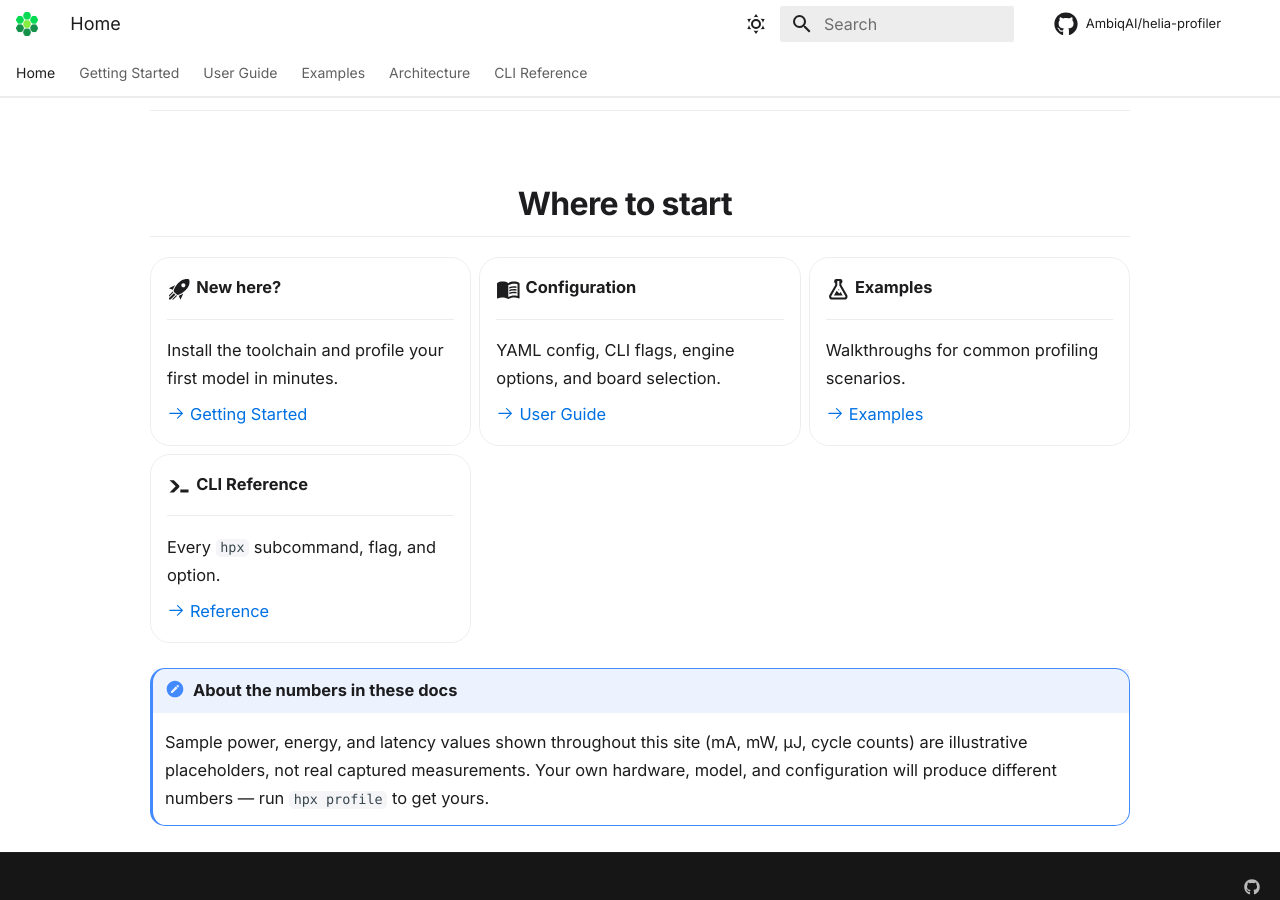
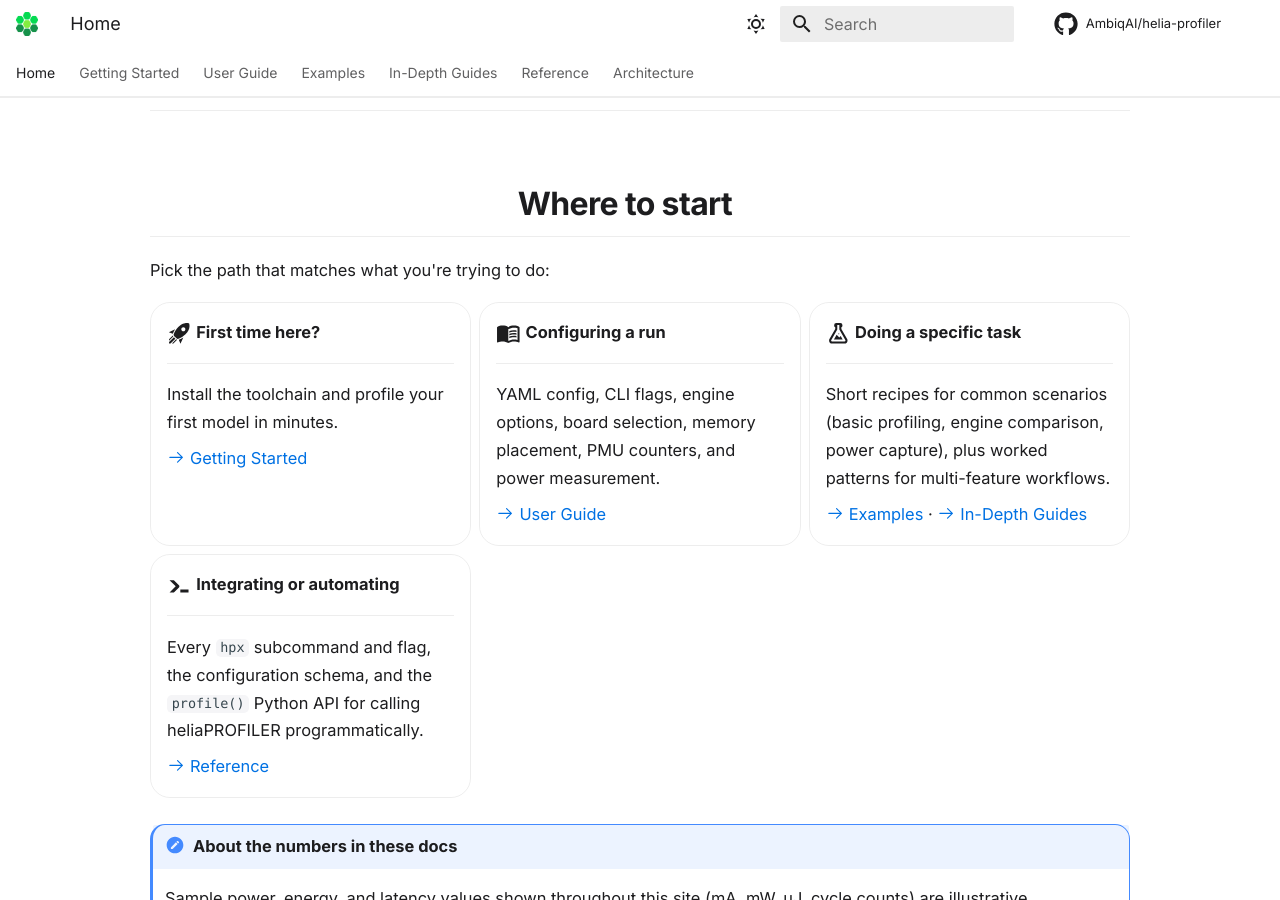
Before and after one commit to AmbiqAI/helia-profiler, an MkDocs documentation site: the page built from docs/index.md, in a window 1280 px wide and 900 px high, scrolled down 2032 px. Built offline with MkDocs 1.6.1 and Material for MkDocs 9.7.7, drawn with Linux system fonts in a browser that asks for light colours; some web fonts are replaced; comment, search, counter and statistics services are not loaded.

Commit message:
docs: restructure nav for progressive disclosure
Reorder mkdocs.yml nav: Home, Getting Started, User Guide, Examples,
In-Depth Guides (new), Reference, Architecture (moved last as
contributor-facing content).

Rename the "CLI Reference" section to "Reference" since it already
holds CLI pages, the generated Configuration Reference, and the Python
API subsection; reorganize it as Overview -> CLI -> Configuration
Reference -> Python API. Update docs/reference/index.md's heading and
add a short Configuration Reference section linking to the existing
generated page (left untouched).

Update docs/index.md's "Where to start" section with explicit
persona-based paths (first-time user -> Getting Started; task-doer ->
User Guide/Examples/In-Depth Guides; integrator -> Reference/API),
keeping the existing hero/branding and metrics-placeholder note.

No remaining "CLI Reference" references anywhere in docs/ or
mkdocs.yml (verified by grep).

Co-authored-by: Copilot <223556219+Copilot@users.noreply.github.com>

```diff
--- a/docs/index.md
+++ b/docs/index.md
@@ -102,9 +102,11 @@ report output. Each step is a modular
 
 ## Where to start
 
+Pick the path that matches what you're trying to do:
+
 <div class="grid cards" markdown>
 
--   :material-rocket-launch:{ .lg .middle } __New here?__
+-   :material-rocket-launch:{ .lg .middle } __First time here?__
 
     ---
 
@@ -112,27 +114,32 @@ report output. Each step is a modular
 
     [:octicons-arrow-right-24: Getting Started](getting-started/index.md)
 
--   :material-book-open-variant:{ .lg .middle } __Configuration__
+-   :material-book-open-variant:{ .lg .middle } __Configuring a run__
 
     ---
 
-    YAML config, CLI flags, engine options, and board selection.
+    YAML config, CLI flags, engine options, board selection, memory
+    placement, PMU counters, and power measurement.
 
     [:octicons-arrow-right-24: User Guide](guide/configuration.md)
 
--   :material-flask-outline:{ .lg .middle } __Examples__
+-   :material-flask-outline:{ .lg .middle } __Doing a specific task__
 
     ---
 
-    Walkthroughs for common profiling scenarios.
+    Short recipes for common scenarios (basic profiling, engine
+    comparison, power capture), plus worked patterns for multi-feature
+    workflows.
 
-    [:octicons-arrow-right-24: Examples](examples/index.md)
+    [:octicons-arrow-right-24: Examples](examples/index.md) ·
+    [:octicons-arrow-right-24: In-Depth Guides](guides/index.md)
 
--   :material-console-line:{ .lg .middle } __CLI Reference__
+-   :material-console-line:{ .lg .middle } __Integrating or automating__
 
     ---
 
-    Every `hpx` subcommand, flag, and option.
+    Every `hpx` subcommand and flag, the configuration schema, and the
+    `profile()` Python API for calling heliaPROFILER programmatically.
 
     [:octicons-arrow-right-24: Reference](reference/index.md)
 
--- a/mkdocs.yml
+++ b/mkdocs.yml
@@ -153,6 +153,27 @@ nav:
       - Engine Comparison: examples/engine-comparison.md
       - Toolchain Comparison: examples/toolchain-comparison.md
       - Power Profiling: examples/power-profiling.md
+  - In-Depth Guides:
+      - Overview: guides/index.md
+      - Memory Placement Tuning: guides/memory-placement-tuning.md
+      - Validating a Board Setup: guides/validating-a-board-setup.md
+  - Reference:
+      - Overview: reference/index.md
+      - CLI:
+          - hpx profile: reference/profile.md
+          - hpx doctor: reference/doctor.md
+          - hpx boards: reference/boards.md
+          - hpx engines: reference/engines.md
+          - hpx probes: reference/probes.md
+          - hpx ports: reference/ports.md
+          - hpx target: reference/target.md
+      - Configuration Reference: reference/configuration.md
+      - Python API:
+          - Overview: reference/api/index.md
+          - profile(): reference/api/profile.md
+          - Configuration: reference/api/config.md
+          - Results: reference/api/results.md
+          - Errors: reference/api/errors.md
   - Architecture:
       - Overview: architecture/index.md
       - Pipeline & Stages: architecture/pipeline.md
@@ -160,19 +181,3 @@ nav:
       - Firmware Generation: architecture/firmware.md
       - Data Capture: architecture/capture.md
       - Contributing an Engine: architecture/adding-an-engine.md
-  - CLI Reference:
-      - Overview: reference/index.md
-      - Configuration Reference: reference/configuration.md
-      - hpx profile: reference/profile.md
-      - hpx doctor: reference/doctor.md
-      - hpx boards: reference/boards.md
-      - hpx engines: reference/engines.md
-      - hpx probes: reference/probes.md
-      - hpx ports: reference/ports.md
-      - hpx target: reference/target.md
-      - Python API:
-          - Overview: reference/api/index.md
-          - profile(): reference/api/profile.md
-          - Configuration: reference/api/config.md
-          - Results: reference/api/results.md
-          - Errors: reference/api/errors.md
```
Also changed, not shown: docs/reference/index.md (+10 -2 lines).
